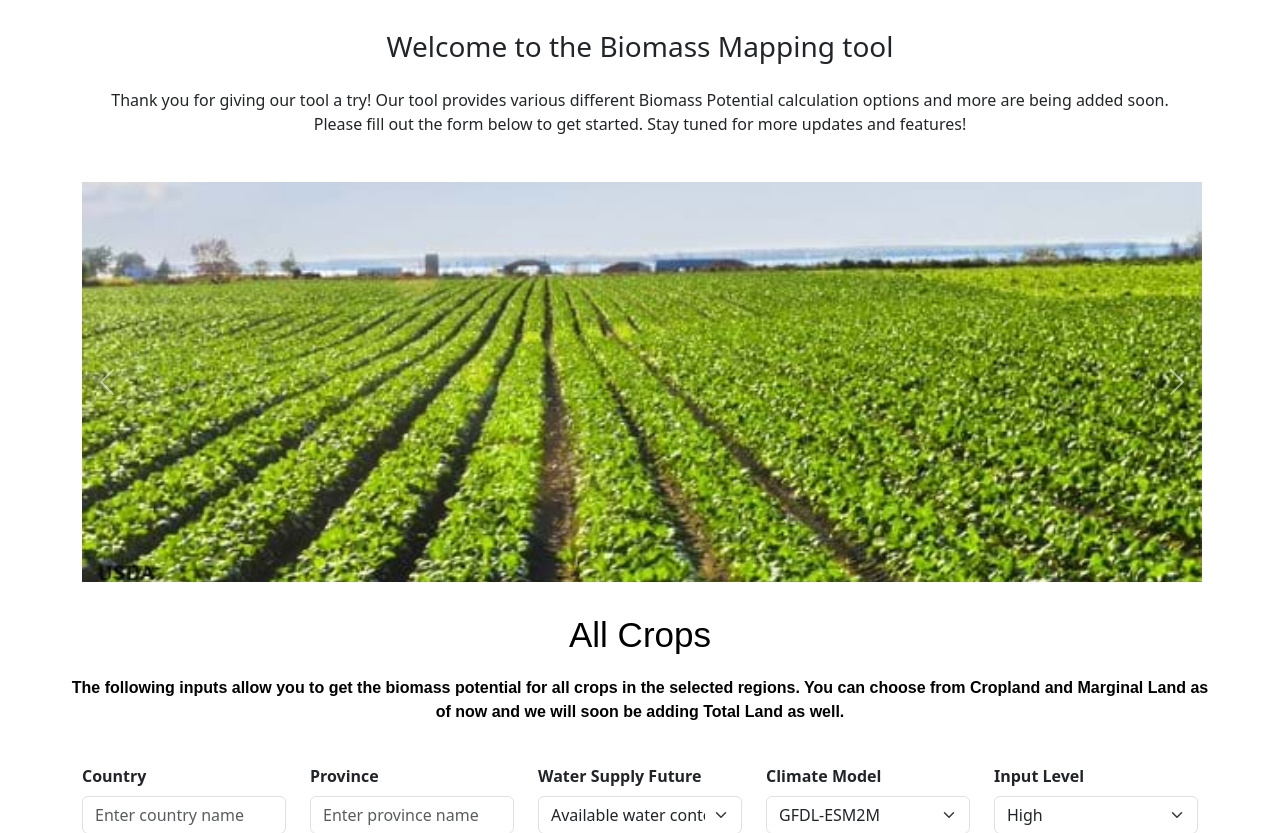
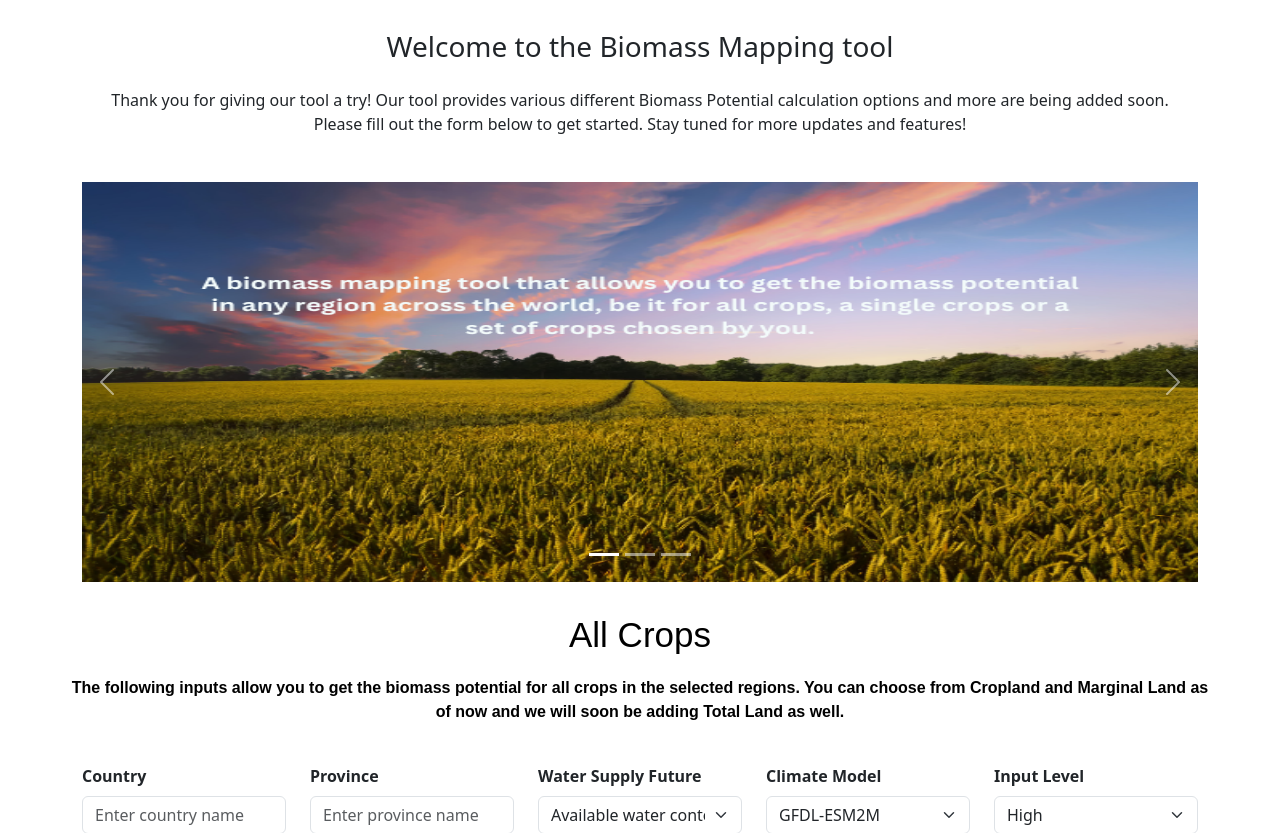
Before and after one commit to ClimateCompatibleGrowth/BEPMAT, a Flask app: page / in a window 1280 px wide. Shown: the part 66-899 px from the top of the page. Run offline with Flask 2, Linux system fonts and the light colour scheme; parts of the project's set-up code (start-up, migrations or seed data) failed here and were passed over.

Commit message:
Updated Carousel

```diff
--- a/templates/calculator.html
+++ b/templates/calculator.html
@@ -38,13 +38,6 @@
       padding: 20px;
       background-color: #ffffff;
     }
-
-    /* Set the width of the carousel */
-    #carouselExampleAutoplaying {
-      width: 1120px; /* Replace with your desired width */
-      margin: 0 auto; /* Center align the carousel */
-    }
-
     /* Set the width of the carousel controls */
     .carousel-control-prev,
     .carousel-control-next {
@@ -54,8 +47,8 @@
     /* Set the height of the carousel images */
     #carouselExampleAutoplaying img {
       height: 400px; /* Replace with your desired height */
-      object-fit: cover;
     }
+
 
   .selected-crops-heading {
     font-family: Arial, sans-serif;
@@ -136,23 +129,28 @@
       <div class="row">
         <div class="col">
           <div id="carouselContainer">
-            <div id="carouselExampleAutoplaying" class="carousel slide" data-bs-ride="carousel">
+            <div id="carouselExampleAutoplaying" class="carousel slide" data-bs-ride="carousel" >
+              <div class="carousel-indicators">
+                <button type="button" data-bs-target="#carouselExampleIndicators" data-bs-slide-to="0" class="active" aria-current="true" aria-label="Slide 1"></button>
+                <button type="button" data-bs-target="#carouselExampleIndicators" data-bs-slide-to="1" aria-label="Slide 2"></button>
+                <button type="button" data-bs-target="#carouselExampleIndicators" data-bs-slide-to="2" aria-label="Slide 3"></button>
+              </div>
               <div class="carousel-inner">
                 <div class="carousel-item active">
-                  <img src="../static/caro1.jpg" class="d-block w-100" alt="...">
+                  <img src="../static/Opening.png" class="d-block w-100" alt="...">
                 </div>
                 <div class="carousel-item">
-                  <img src="../static/caro2.jpeg" class="d-block w-100" alt="...">
+                  <img src="../static/Interactive Bar Graphs.png" class="d-block w-100" alt="...">
                 </div>
                 <div class="carousel-item">
-                  <img src="../static/caro3.jpeg" class="d-block w-100" alt="...">
+                  <img src="../static/Interactive Rasters.png" class="d-block w-100" alt="...">
                 </div>
               </div>
               <button class="carousel-control-prev" type="button" data-bs-target="#carouselExampleAutoplaying" data-bs-slide="prev">
                 <span class="carousel-control-prev-icon" aria-hidden="true"></span>
                 <span class="visually-hidden">Previous</span>
               </button>
-              <button class="carousel-control-next" type="button" data-bs-target="#carouselExampleAutoplaying" data-bs-slide="next">
+              <button class="carousel-control-next" type="button" data-bs-target="#carouselExampleAutoplaying" data-bs-slide="next" >
                 <span class="carousel-control-next-icon" aria-hidden="true"></span>
                 <span class="visually-hidden">Next</span>
               </button>
```
Also changed, not shown: static/Interactive Bar Graphs.png (added), static/Interactive Rasters.png (added), static/Opening.png (added), static/caro1.jpg (deleted), static/caro2.jpeg (deleted), static/caro3.jpeg (deleted).
